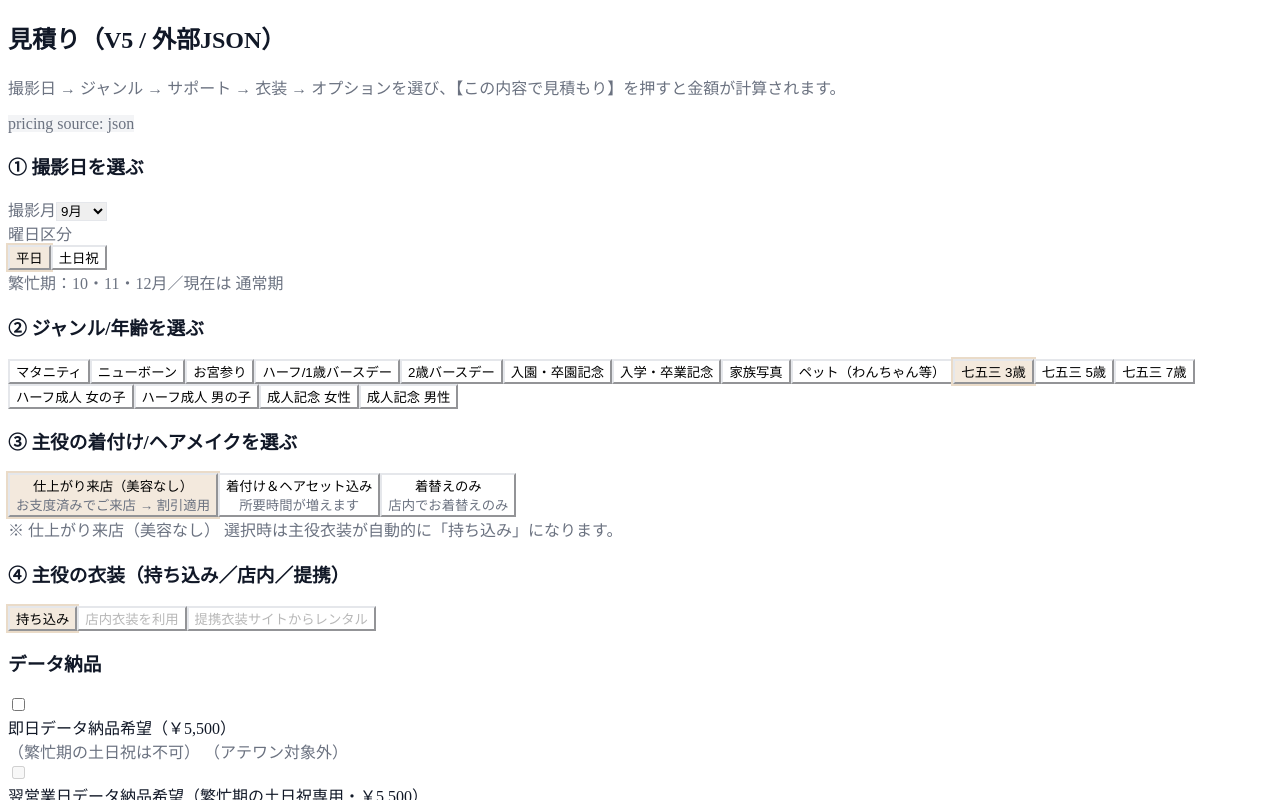
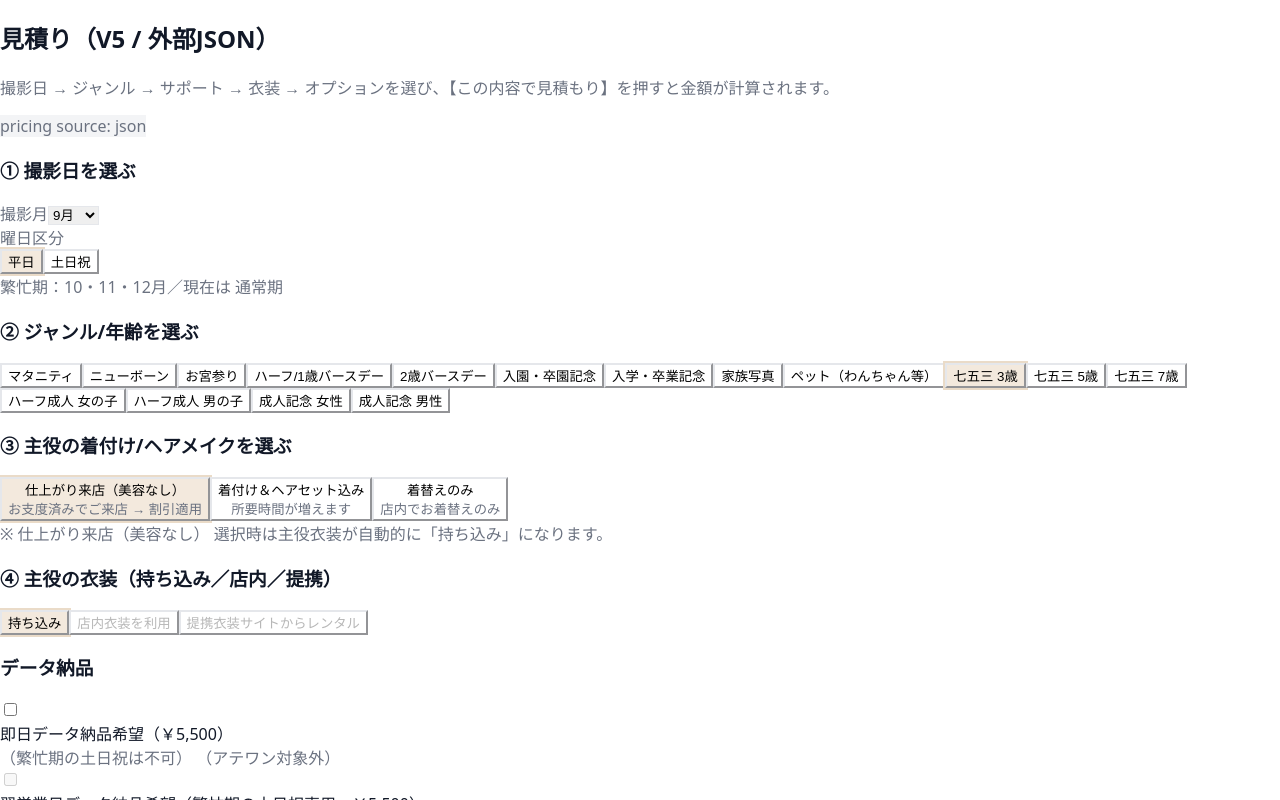
Before and after one commit to takajin-y/ate-pricing-estimator-v5, a Next.js app: page / in a window 1280 px wide. Shown: the top 800 px of the page. Built offline with nearby package versions, Linux system fonts and the light colour scheme.

Commit message:
Create layout.tsx

```diff
--- /dev/null
+++ b/src/app/layout.tsx
@@ -0,0 +1,10 @@
+// src/app/layout.tsx
+export const metadata = { title: "Estimator V5" };
+
+export default function RootLayout({ children }: { children: React.ReactNode }) {
+  return (
+    <html lang="ja">
+      <body style={{ margin: 0, fontFamily: "system-ui, sans-serif" }}>{children}</body>
+    </html>
+  );
+}
```
